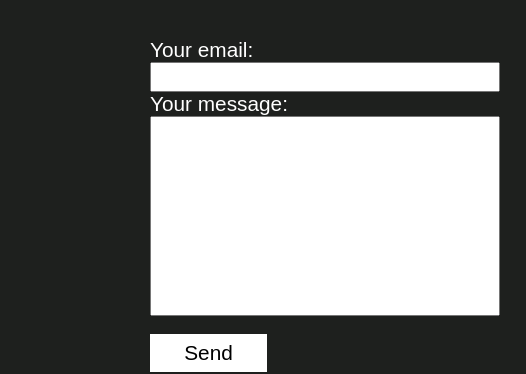
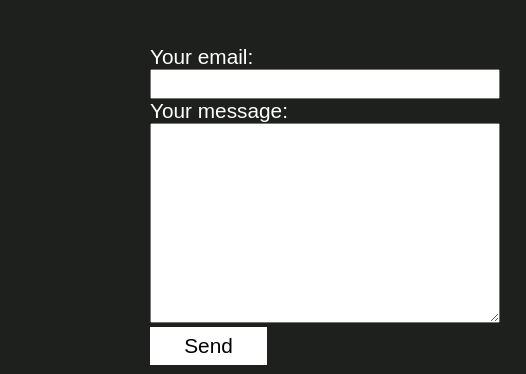
Before and after one commit to MShashen999/SM_Music, a plain HTML site: page index.html in a window 1280 px wide. Shown: the part 2603-2977 px from the top of the page, 0-526 px from the left. Drawn offline with Linux system fonts and the light colour scheme.

Commit message:
Resolve the email messages not coming problem

```diff
--- a/index.html
+++ b/index.html
@@ -162,11 +162,10 @@
                             <br>
                             <label>Your message:</label>
                             <br>
-                            <input type="message" id="message-input">
-                            <br><br>
-                            <!-- your other form fields go here -->
+                            <textarea name="message" id="message-input"></textarea>
+                            <br>
                             <button type="submit" id="submit-btn">Send</button>
-                        </form>
+                          </form>
                     </div>
                     <div id="video-div">
                         <video src="images/videos/5091909-hd_1920_1080_25fps.mp4" id="end-video" autoplay muted loop></video>
--- a/style.css
+++ b/style.css
@@ -259,6 +259,7 @@ input {
 #message-input {
 
     height: 200px;
+    width: 100%;
 }
 
 #submit-btn {
@@ -499,6 +500,7 @@ h5 a {
     #message-input {
 
         height: 200px;
+        width: 100%;
     }
 
     #submit-btn {
```
